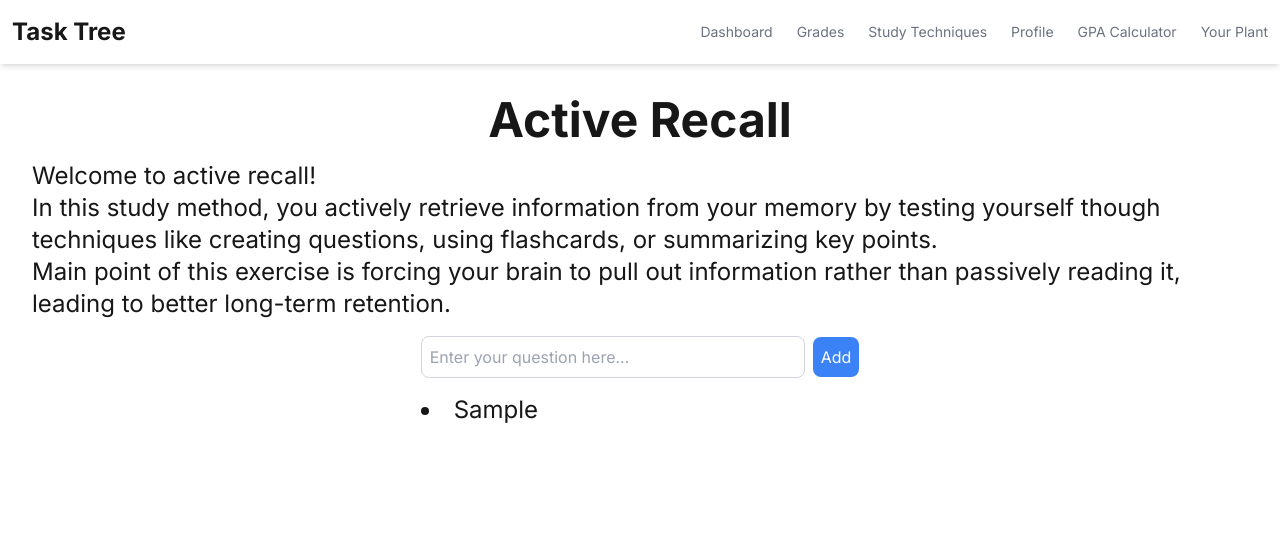
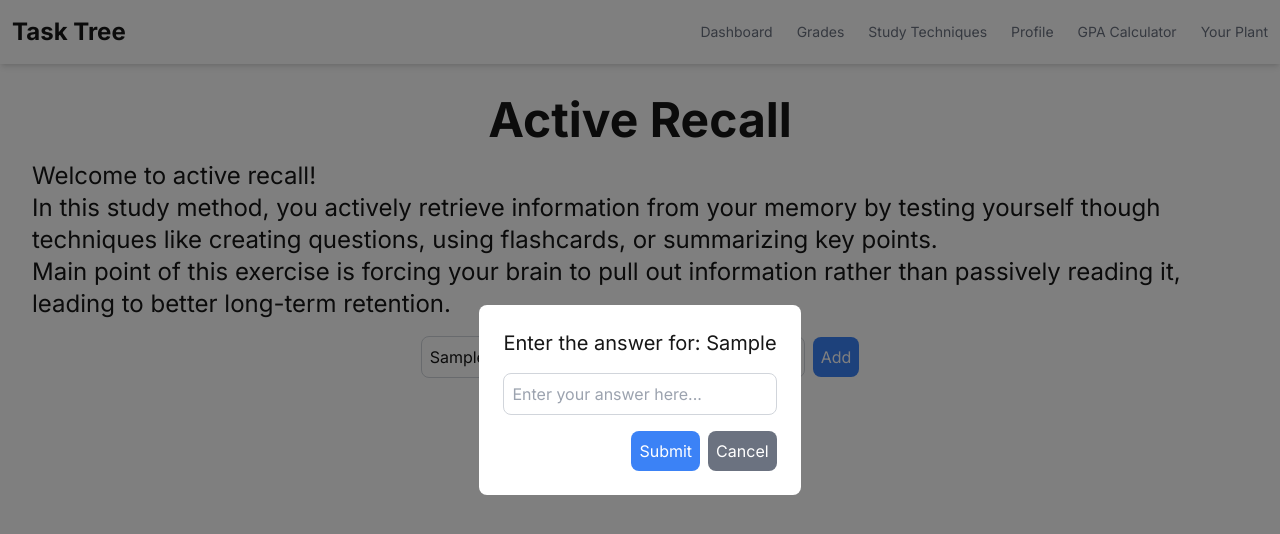
Before and after one commit to GDSC-Blink/Task-Tree, a Next.js app: page /active_recall in a window 1280 px wide. Both pictures are taken after typing "Sample" into the empty fields and a click on the button "Add". Shown: the top 534 px of the page. Built offline with nearby package versions, Linux system fonts and the light colour scheme.

Commit message:
Added question/answer cards and their input
Can save this data to firebase and add login feature with email

```diff
--- a/app/active_recall/page.tsx
+++ b/app/active_recall/page.tsx
@@ -1,34 +1,58 @@
 "use client";
 
 import { useState, FormEvent } from "react";
+
+interface QuestionItem {
+  question: string;
+  answer: string;
+  showAnswer: boolean;
+}
+
 export default function ActiveRecall() {
-
   const [question, setQuestion] = useState<string>("");
-  const [questions, setQuestions] = useState<string[]>([]);
+  const [answer, setAnswer] = useState<string>("");
+  const [questions, setQuestions] = useState<QuestionItem[]>([]);
+  const [showAnswerPopup, setShowAnswerPopup] = useState<boolean>(false);
 
   const addQuestion = (e: FormEvent) => {
     e.preventDefault();
     if (question.trim() !== "") {
-      setQuestions([...questions, question]);
-      setQuestion("");
+      setShowAnswerPopup(true); // Show popup when question is submitted
     }
   };
 
+  const submitAnswer = (e: FormEvent) => {
+    e.preventDefault();
+    if (answer.trim() !== "") {
+      setQuestions([
+        ...questions,
+        { question, answer, showAnswer: false }
+      ]);
+      setQuestion("");
+      setAnswer("");
+      setShowAnswerPopup(false);
+    }
+  };
+
+  const toggleQuestionAnswer = (index: number) => {
+    const newQuestions = [...questions];
+    newQuestions[index].showAnswer = !newQuestions[index].showAnswer;
+    setQuestions(newQuestions);
+  };
 
   return (
     <div className="flex flex-col items-center justify-center p-8">
       <h1 className="text-5xl font-bold mb-4">Active Recall</h1>
       <div>
+        <p className="text-2xl">Welcome to active recall!</p>
         <p className="text-2xl">
-          Welcome to active recall!
-        </p>
-        <p className="text-2xl">
-          In this study method, you actively retrieve information from your memory by testing yourself though techniques like creating questions, using flashcards, or summarizing key points.
-        </p>
+          In this study method, you actively retrieve information from your memory by testing yourself though techniques like creating questions, using flashcards, or summarizing key points.        </p>
         <p className="text-2xl">
           Main point of this exercise is forcing your brain to pull out information rather than passively reading it, leading to better long-term retention.
         </p>
       </div>
+
+      {/* Question Input Form */}
       <div>
         <form onSubmit={addQuestion} className="mt-4">
           <input
@@ -45,11 +69,54 @@ export default function ActiveRecall() {
             Add
           </button>
         </form>
-        <ul className="mt-4 list-disc list-inside text-2xl">
-          {questions.map((q, index) => (
-            <li key={index}>{q}</li>
-          ))}
-        </ul>
+      </div>
+
+      {/* Answer Popup */}
+      {showAnswerPopup && (
+        <div className="fixed inset-0 bg-black bg-opacity-50 flex items-center justify-center">
+          <div className="bg-white p-6 rounded-lg">
+            <h2 className="text-xl mb-4">Enter the answer for: {question}</h2>
+            <form onSubmit={submitAnswer}>
+              <input
+                type="text"
+                value={answer}
+                onChange={(e) => setAnswer(e.target.value)}
+                placeholder="Enter your answer here..."
+                className="border border-gray-300 p-2 rounded-lg w-full mb-4"
+              />
+              <div className="flex justify-end gap-2">
+                <button
+                  type="submit"
+                  className="bg-blue-500 text-white p-2 rounded-lg"
+                >
+                  Submit
+                </button>
+                <button
+                  type="button"
+                  onClick={() => setShowAnswerPopup(false)}
+                  className="bg-gray-500 text-white p-2 rounded-lg"
+                >
+                  Cancel
+                </button>
+              </div>
+            </form>
+          </div>
+        </div>
+      )}
+
+      {/* Question/Answer Boxes */}
+      <div className="mt-4 grid grid-cols-1 gap-4 w-full max-w-2xl">
+        {questions.map((item, index) => (
+          <div
+            key={index}
+            onClick={() => toggleQuestionAnswer(index)}
+            className="bg-gray-100 p-4 rounded-lg cursor-pointer hover:bg-gray-200 transition-colors"
+          >
+            <p className="text-xl">
+              {item.showAnswer ? "Answer: "+item.answer : "Question: "+item.question}
+            </p>
+          </div>
+        ))}
       </div>
     </div>
   );
```
